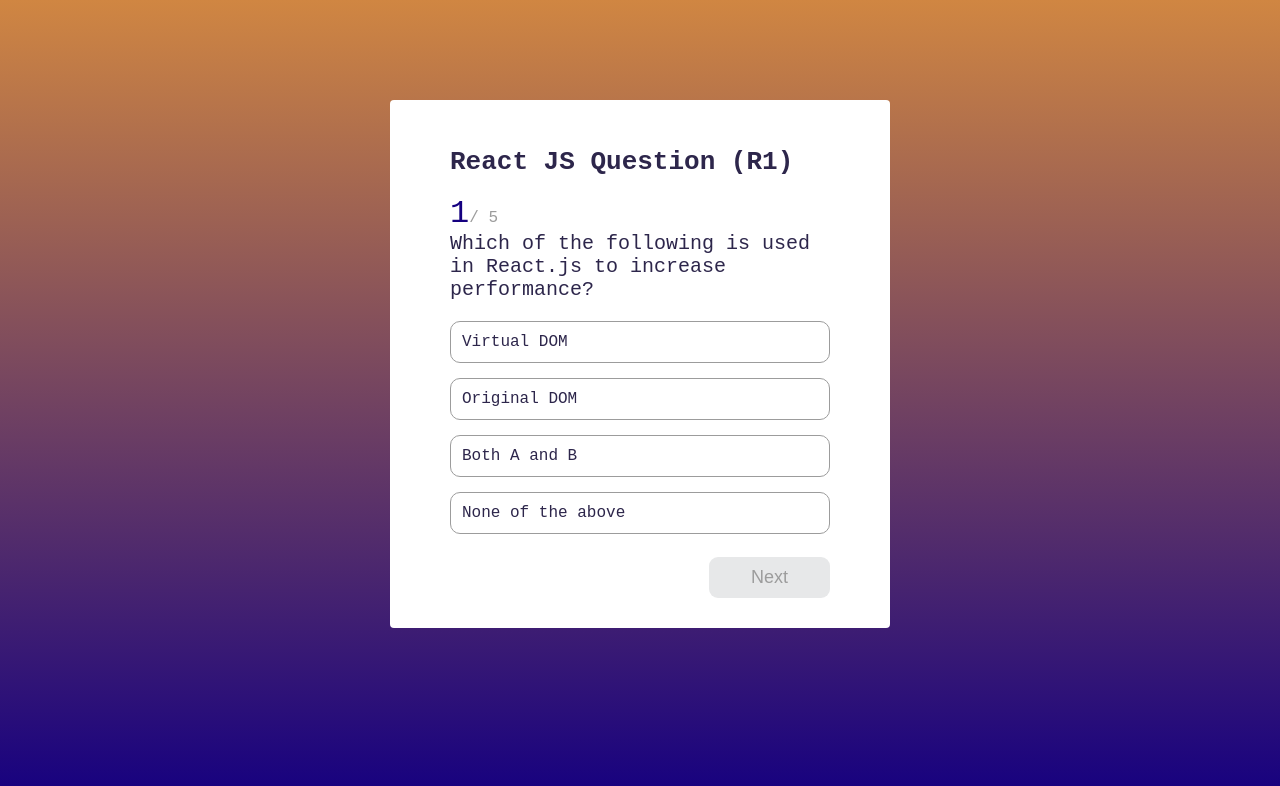
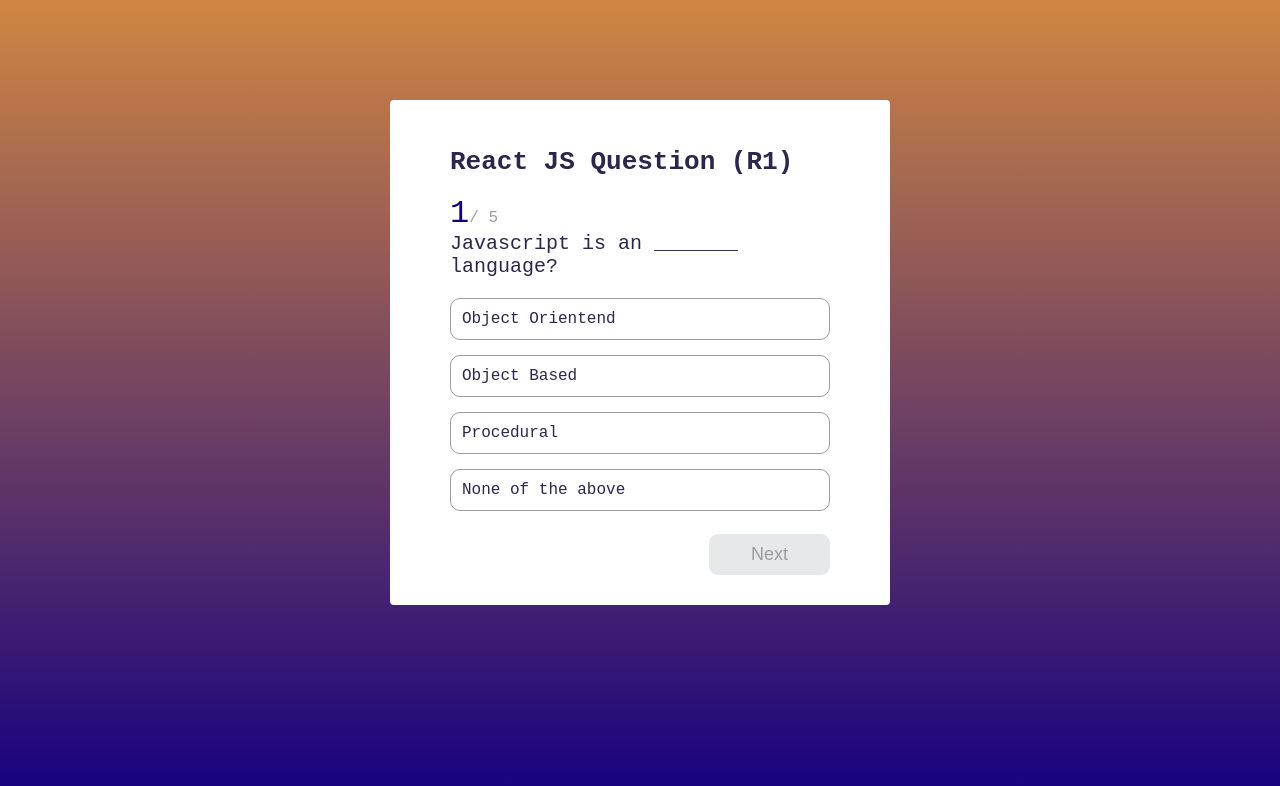
Before and after one commit to kathiravanvellaisamy/quiz-app, a React (Vite) app: page / in a window 1280 px wide. Shown: the top 786 px of the page. Built offline with nearby package versions, Linux system fonts and the light colour scheme.

Commit message:
changed design and question

```diff
--- a/src/constants.js
+++ b/src/constants.js
@@ -2,16 +2,15 @@
   questions: [
     {
       id: 1,
-      question:
-        "Which of the following is used in React.js to increase performance?",
+      question: "Javascript is an _______ language?",
       choices: [
-        "Virtual DOM",
-        "Original DOM",
-        "Both A and B",
+        "Object Orientend",
+        "Object Based",
+        "Procedural",
         "None of the above",
       ],
       type: "MCQs",
-      correctAnswer: "Virtual DOM",
+      correctAnswer: "Object Orientend",
     },
     {
       id: 2,
--- a/src/index.scss
+++ b/src/index.scss
@@ -99,7 +99,13 @@
       padding: 10px;
       border-radius: 10px;
       p {
-        font-size: 16px;
+        font-size: 17px;
+        font-weight: 500;
+        span {
+          color: $primary;
+          font-size: 20px;
+          font-weight: 600;
+        }
       }
     }
 
```
